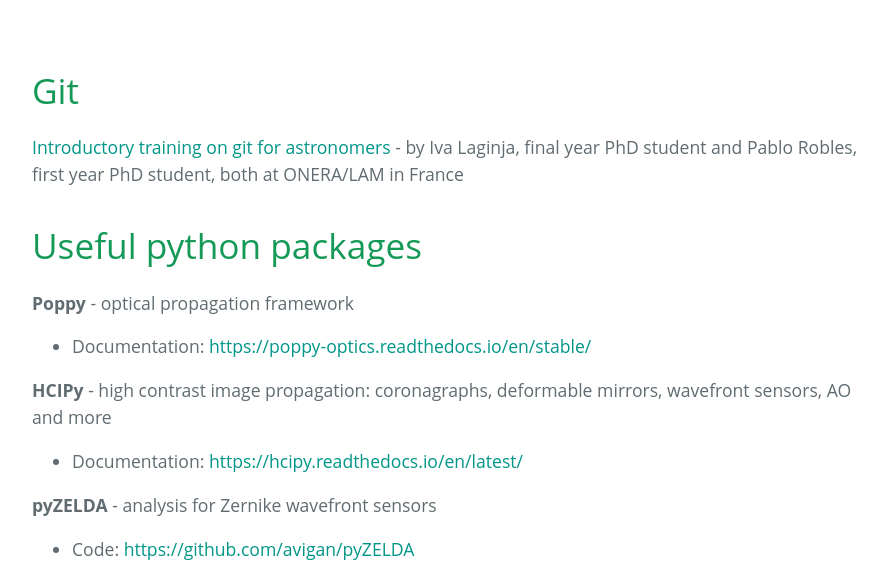
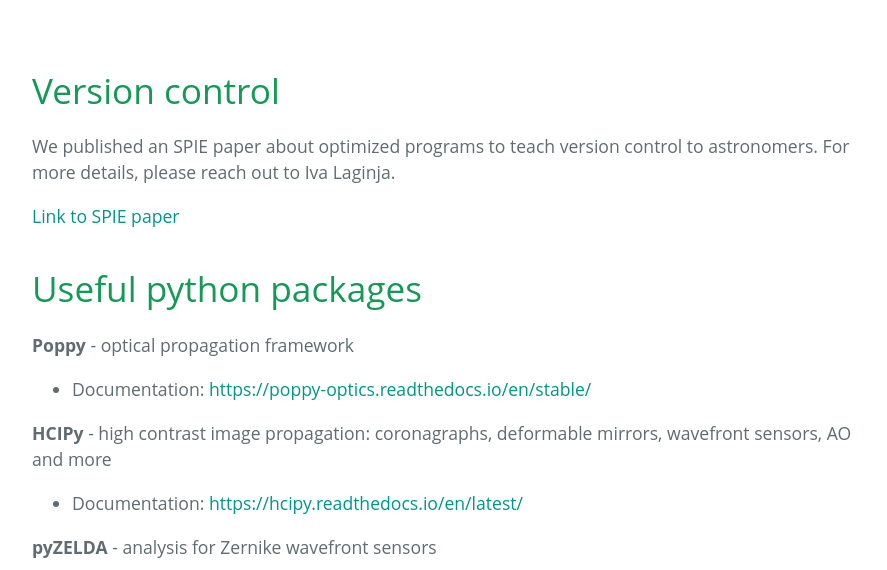
Before and after one commit to highconaotools/highconaotools.github.io, a Jekyll site: the page built from pages/resources.html, in a window 1280 px wide and 900 px high, cut to the strip 330-900 px from the top of the window. Shown: the whole strip, without its empty margins (192-1079 px from the left). Built offline with Jekyll 4.4.1, drawn with Linux system fonts in a browser that asks for light colours; some web fonts are replaced.

Commit message:
Link to SPIE paper

```diff
--- a/pages/resources.html
+++ b/pages/resources.html
@@ -7,9 +7,11 @@
 {% assign source_code = site.data.source_code %}
 
 
-<h1>Git</h1>
+<h1>Version control</h1>
 
-<p><a href="/resources/git_introductory.html">Introductory training on git for astronomers</a> - by Iva Laginja, final year PhD student and Pablo Robles, first year PhD student, both at ONERA/LAM in France</p>
+We published an SPIE paper about optimized programs to teach version control to astronomers. For more details, please reach out to Iva Laginja.
+
+<p><a href="https://ui.adsabs.harvard.edu/abs/2022SPIE12185E..3AL/abstract">Link to SPIE paper </a></p>
 
 
 <h1>Useful python packages</h1>
```
